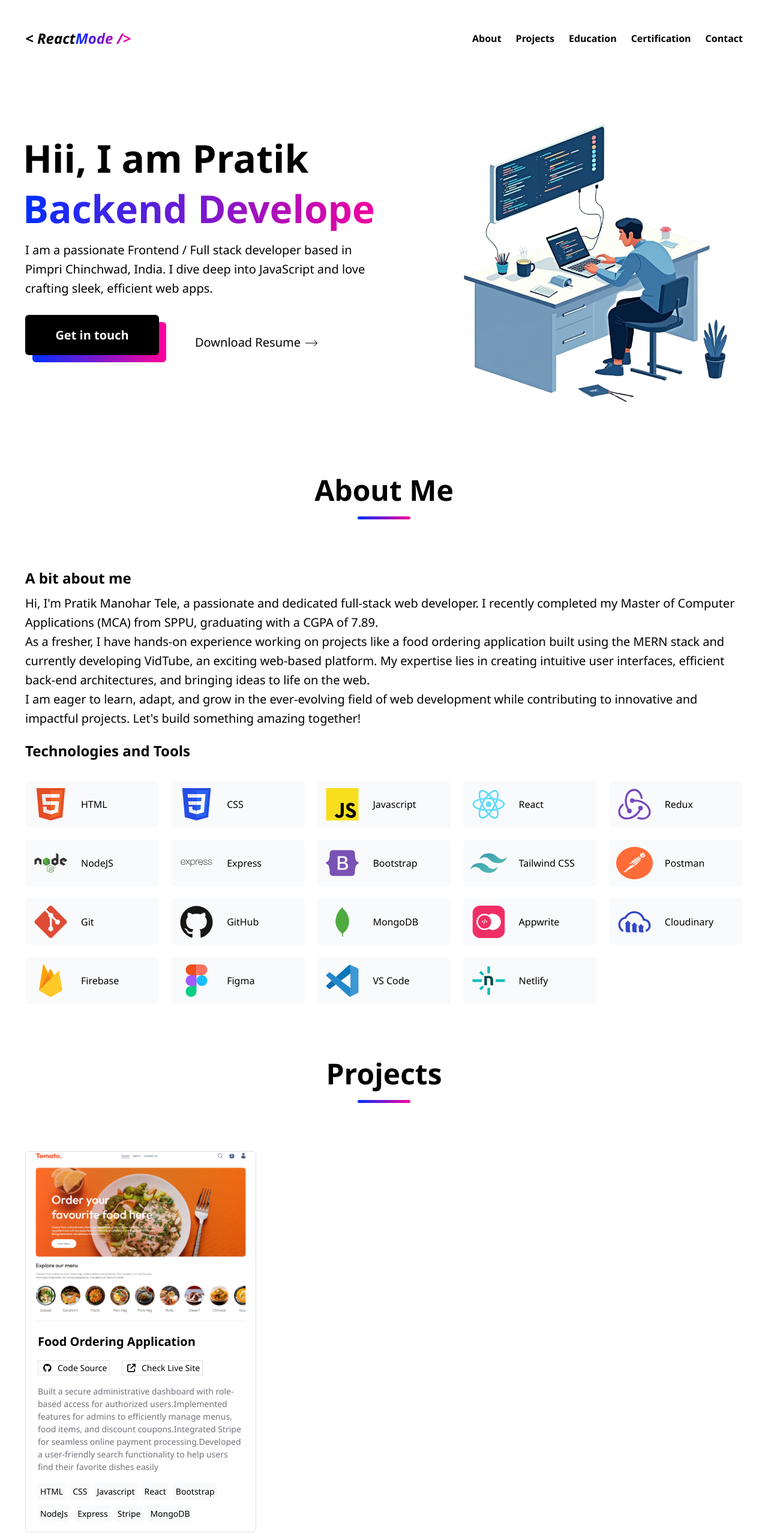
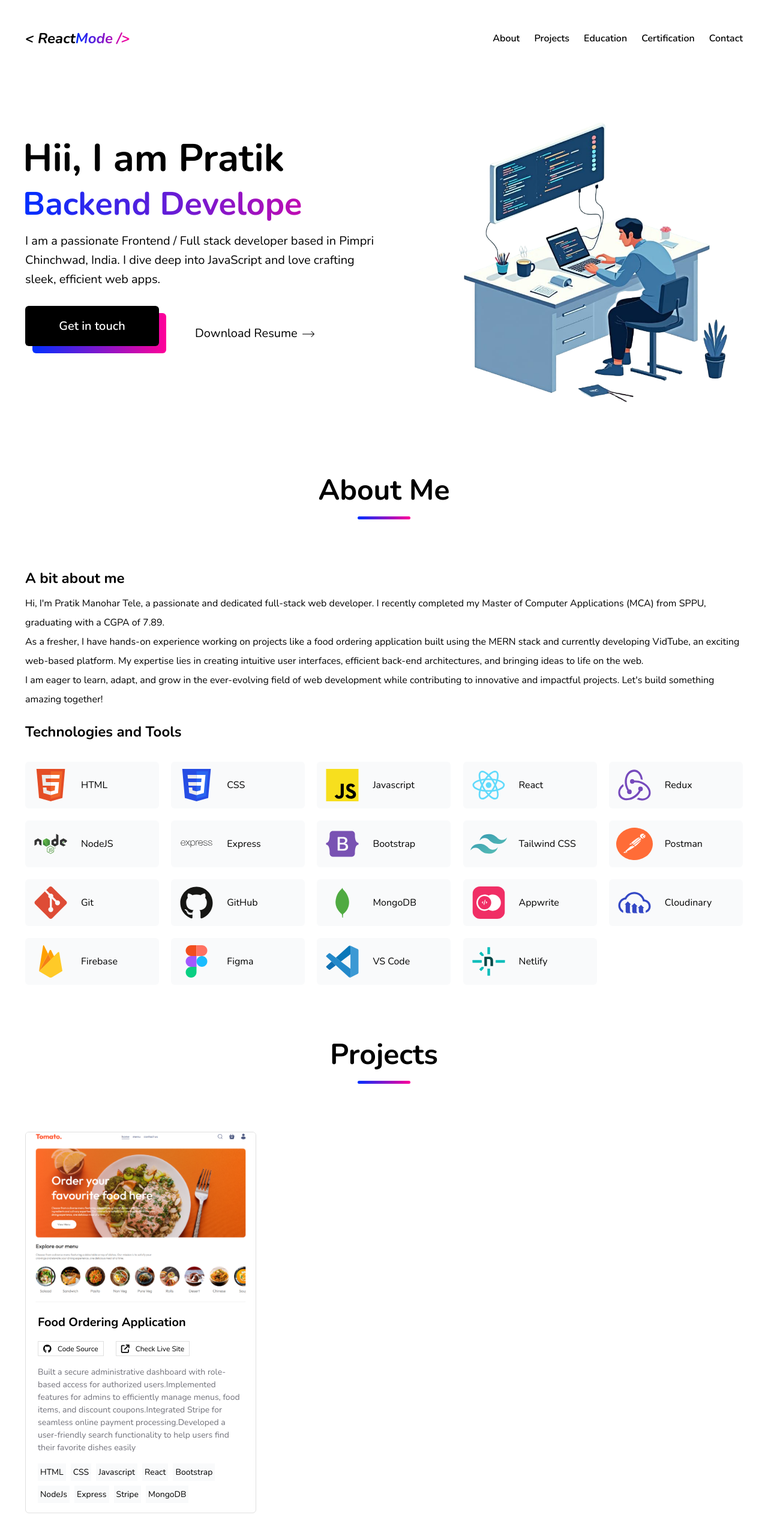
Before and after one commit to pratikmtele/Portfolio, a React (Vite) app: page / in a window 1280 px wide. Shown: the top 2566 px of the page at 60% size. Built offline with nearby package versions, Linux system fonts and the light colour scheme.

Commit message:
Updated font

```diff
--- a/src/App.jsx
+++ b/src/App.jsx
@@ -1,4 +1,3 @@
-import "./App.css";
 import {
   Navbar,
   Home,
--- a/src/components/About.jsx
+++ b/src/components/About.jsx
@@ -17,7 +17,7 @@ function About() {
             <h2 className="text-lg sm:text-xl font-bold mb-2">
               A bit about me
             </h2>
-            <p className="text-md sm:text-lg leading-8 mb-5">
+            <p className="text-md leading-8 mb-5">
               Hi, I'm Pratik Manohar Tele, a passionate and dedicated full-stack
               web developer. I recently completed my Master of Computer
               Applications (MCA) from SPPU, graduating with a CGPA of 7.89.
--- a/src/components/Education.jsx
+++ b/src/components/Education.jsx
@@ -1,4 +1,3 @@
-import React from "react";
 import { Container } from "./index.js";
 import { EducationImage, DegreeCap } from "../assets/index.js";
 
@@ -29,7 +28,7 @@ function Education() {
                 <img src={DegreeCap} className="w-[24px] sm:w-[30px]" />
                 <div>
                   <h1 className="font-bold">Master of Computer Application</h1>
-                  <p className="font-light text-sm sm:text-md">
+                  <p className="text-sm md:text-md">
                     Savitribai Phule Pune University, Pune, Maharashtra
                   </p>
                 </div>
@@ -45,7 +44,7 @@ function Education() {
                   <h1 className="font-bold mb-1">
                     Bachelor of Computer Application
                   </h1>
-                  <p className="font-light text-sm sm:text-md">
+                  <p className="text-sm sm:text-md">
                     Amravati University, Yavatmal, Maharashtra
                   </p>
                 </div>
--- a/src/components/Home.jsx
+++ b/src/components/Home.jsx
@@ -11,7 +11,7 @@ function Home() {
           <h1 className="text-mxl md:text-2xl lg:text-3xl font-bold lg:-ml-1">
             Hii, I am Pratik
           </h1>
-          <h1 className="gradient-color text-mxl w-full h-[50px] font-bold text-transparent -mt-2 md:text-2xl lg:text-3xl lg:w-[620px] md:h-[65px] lg:h-[85px] md:-mt-3 lg:-ml-1">
+          <h1 className="gradient-color text-mxl w-full h-[50px] font-bold text-transparent -mt-2 md:text-2xl lg:text-[54px] lg:w-[620px] md:h-[65px] lg:h-[70px] md:-mt-3 lg:-ml-1">
             <Typewriter
               words={[
                 "Frontend Developer",
@@ -23,7 +23,7 @@ function Home() {
               typeSpeed={100}
             />
           </h1>
-          <p className="text-md leading-7 w-full mt-2 md:w-[450px] md:text-lg md:leading-8 lg:w-[590px] md:mt-4">
+          <p className="text-md leading-7 w-full md:w-[450px] md:text-lg md:leading-8 lg:w-[590px] md:mt-4">
             I am a passionate Frontend / Full stack developer based in Pimpri
             Chinchwad, India. I dive deep into JavaScript and love crafting
             sleek, efficient web apps.
--- a/src/components/Navbar.jsx
+++ b/src/components/Navbar.jsx
@@ -31,20 +31,20 @@ const Navbar = () => {
           } md:translate-x-0 text-center bg-gray-white md:bg-white md:h-auto md:static md:w-fit md:gap-6 md:flex transition-all ease-in-out duration-500`}
           onClick={onClickHandle}
         >
-          <li className="font-semibold text-md hover:text-gray mb-5 sm:mb-0 mt-5 sm:mt-0">
-            <a href="#about">About</a>
+          <li className="menu font-semibold text-md hover:text-gray mb-5 sm:mb-0 mt-5 sm:mt-0 relative overflow-hidden">
+            <a href="#about" className="menu-item">About</a>
           </li>
-          <li className=" font-semibold text-md hover:text-gray mb-5 sm:mb-0">
-            <a href="#projects">Projects</a>
+          <li className="font-semibold text-md hover:text-gray mb-5 sm:mb-0">
+            <a href="#projects" className="menu-item">Projects</a>
           </li>
-          <li className=" font-semibold text-md hover:text-gray mb-5 sm:mb-0">
-            <a href="#education">Education</a>
+          <li className="font-semibold text-md hover:text-gray mb-5 sm:mb-0">
+            <a href="#education" className="menu-item">Education</a>
           </li>
-          <li className=" font-semibold text-md hover:text-gray mb-5 sm:mb-0">
-            <a href="#certification">Certification</a>
+          <li className="font-semibold text-md hover:text-gray mb-5 sm:mb-0">
+            <a href="#certification" className="menu-item">Certification</a>
           </li>
-          <li className=" font-semibold text-md hover:text-gray mb-5 sm:mb-0">
-            <a href="#contact">Contact</a>
+          <li className="font-semibold text-md hover:text-gray mb-5 sm:mb-0">
+            <a href="#contact" className="menu-item">Contact</a>
           </li>
         </ul>
       </header>
--- a/src/components/Project.jsx
+++ b/src/components/Project.jsx
@@ -24,20 +24,20 @@ function Project({
           <a
             href={githubLink}
             target="_blank"
-            className="flex pl-2 w-[120px] h-[25px] items-center mt-4 ml-5 border border-light-gray text-sm cursor-pointer"
+            className="flex items-center px-2 max-w-36 h-[25px] mt-4 ml-5 border border-light-gray text-sm cursor-pointer"
           >
             <i class="fa-brands fa-github w-6"></i>
-            Code Source
+            <span className="text-[12px]">Code Source</span>
           </a>
         )}
         {isSiteLive && (
           <a
             href={siteLink}
             target="_blank"
-            className="flex items-center pl-2 w-[135px] h-[25px] mt-4 ml-5 border border-light-gray text-sm"
+            className="flex items-center px-2 max-w-36 h-[25px] mt-4 ml-5 border border-light-gray text-sm cursor-pointer"
           >
             <i class="fa-solid fa-arrow-up-right-from-square w-6"></i>
-            Check Live Site
+            <span className="text-[12px]">Check Live Site</span>
           </a>
         )}
       </div>
--- a/src/index.css
+++ b/src/index.css
@@ -1,9 +1,10 @@
+@import url('https://fonts.googleapis.com/css2?family=Nunito:ital,wght@0,200..1000;1,200..1000&display=swap');
 @tailwind base;
 @tailwind components;
 @tailwind utilities;
 
 * {
-  font-family: "Segoe UI", Tahoma, Geneva, Verdana, sans-serif;
+    font-family: "Nunito", sans-serif;
 }
 
 html {
```
Also changed, not shown: src/App.css (deleted).
